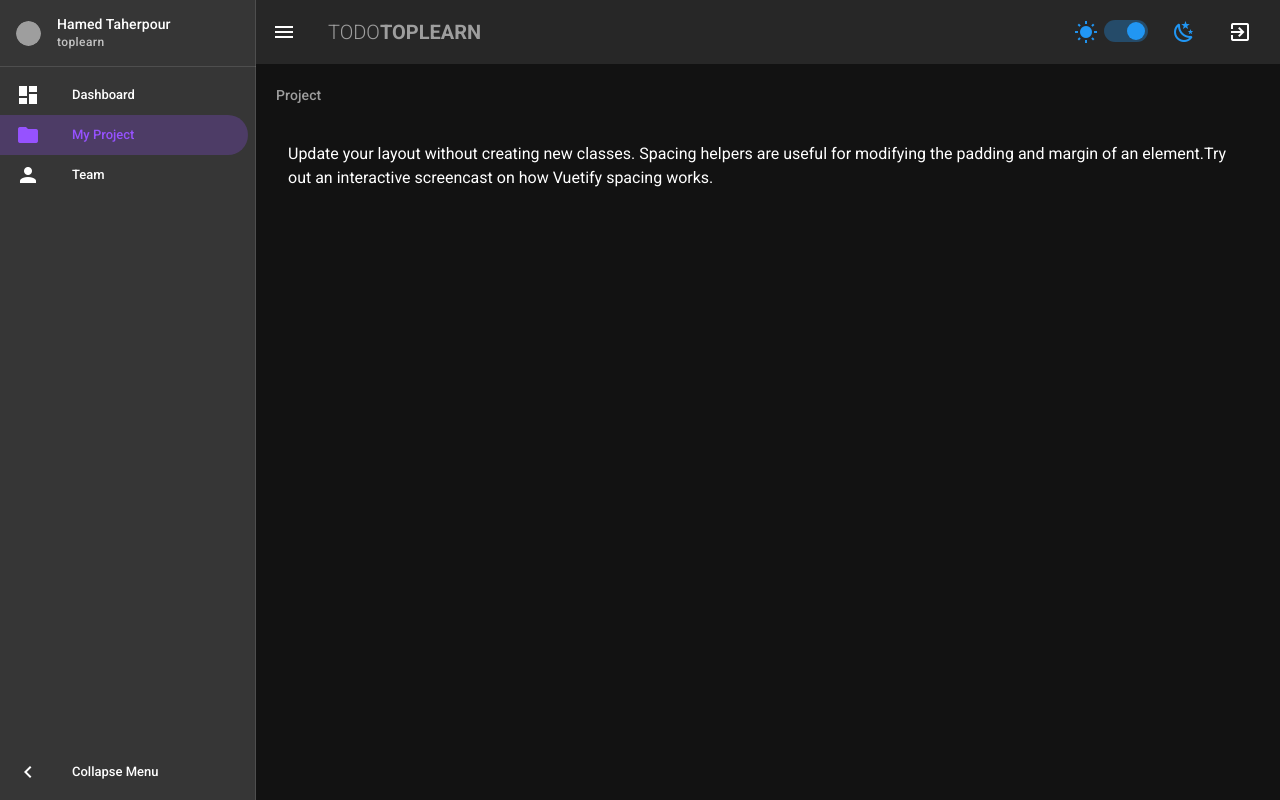
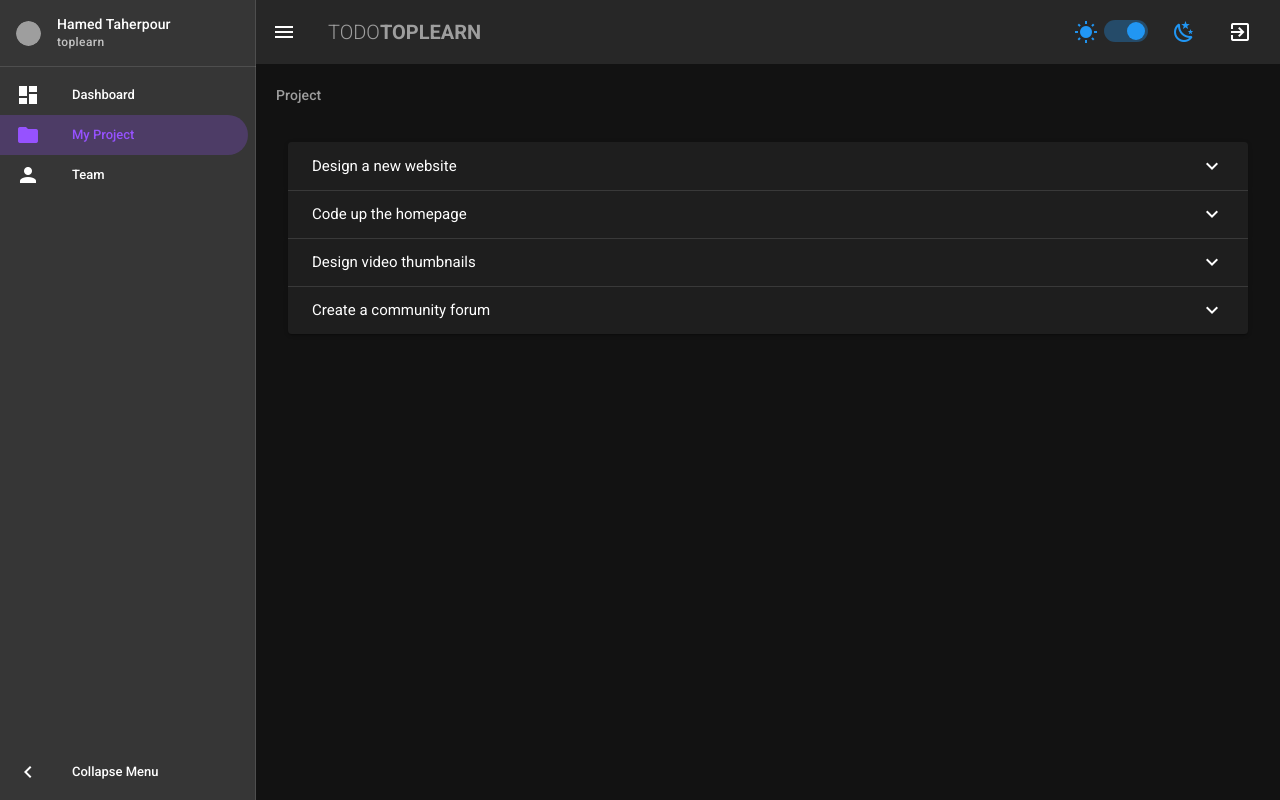
Before and after one commit to HamedTaherpour/vuetifyjs-todo, a Vue app: page /project in a window 1280 px wide. Built offline with nearby package versions, Linux system fonts and the light colour scheme; grey boxes are pictures that could not be loaded.

Commit message:
lesson-20

```diff
--- a/src/views/Project.vue
+++ b/src/views/Project.vue
@@ -2,14 +2,54 @@
   <div class="fill-height pa-5">
     <h2 class="subtitle-2 grey--text">Project</h2>
     <v-container class="my-6">
-      Update your layout without creating new classes. Spacing helpers are useful for modifying the padding and margin of an element.Try out an interactive screencast on how Vuetify spacing works.
+      <v-expansion-panels accordion>
+        <v-expansion-panel v-for="project in projects" :key="project.title">
+          <v-expansion-panel-header>{{ project.title }}</v-expansion-panel-header>
+          <v-expansion-panel-content class="grey--text">
+            <div class="font-weight-bold">Date by: {{ project.date }}</div>
+            <div class="caption" v-text="project.content"></div>
+          </v-expansion-panel-content>
+        </v-expansion-panel>
+      </v-expansion-panels>
     </v-container>
   </div>
 </template>
 
 <script>
 export default {
-  name: "Project"
+  name: "Project",
+  data: () => ({
+    projects: [
+      {
+        title: 'Design a new website',
+        person: 'Hamed Taherpour',
+        date: '1st Jan 2019',
+        status: 'ongoing',
+        content: 'Lorem ipsum dolor sit amet consectetur adipisicing elit. Sunt consequuntur eos eligendi illum minima adipisci deleniti, dicta mollitia enim explicabo fugiat quidem ducimus praesentium voluptates porro molestias non sequi animi!'
+      },
+      {
+        title: 'Code up the homepage',
+        person: 'John Leider',
+        date: '10th Jan 2019',
+        status: 'complete',
+        content: 'Lorem ipsum dolor sit amet consectetur adipisicing elit. Sunt consequuntur eos eligendi illum minima adipisci deleniti, dicta mollitia enim explicabo fugiat quidem ducimus praesentium voluptates porro molestias non sequi animi!'
+      },
+      {
+        title: 'Design video thumbnails',
+        person: 'Maggie Appleton',
+        date: '20th Dec 2018',
+        status: 'complete',
+        content: 'Lorem ipsum dolor sit amet consectetur adipisicing elit. Sunt consequuntur eos eligendi illum minima adipisci deleniti, dicta mollitia enim explicabo fugiat quidem ducimus praesentium voluptates porro molestias non sequi animi!'
+      },
+      {
+        title: 'Create a community forum',
+        person: 'Gouken',
+        date: '20th Oct 2018',
+        status: 'overdue',
+        content: 'Lorem ipsum dolor sit amet consectetur adipisicing elit. Sunt consequuntur eos eligendi illum minima adipisci deleniti, dicta mollitia enim explicabo fugiat quidem ducimus praesentium voluptates porro molestias non sequi animi!'
+      },
+    ]
+  }),
 }
 </script>
 
```
